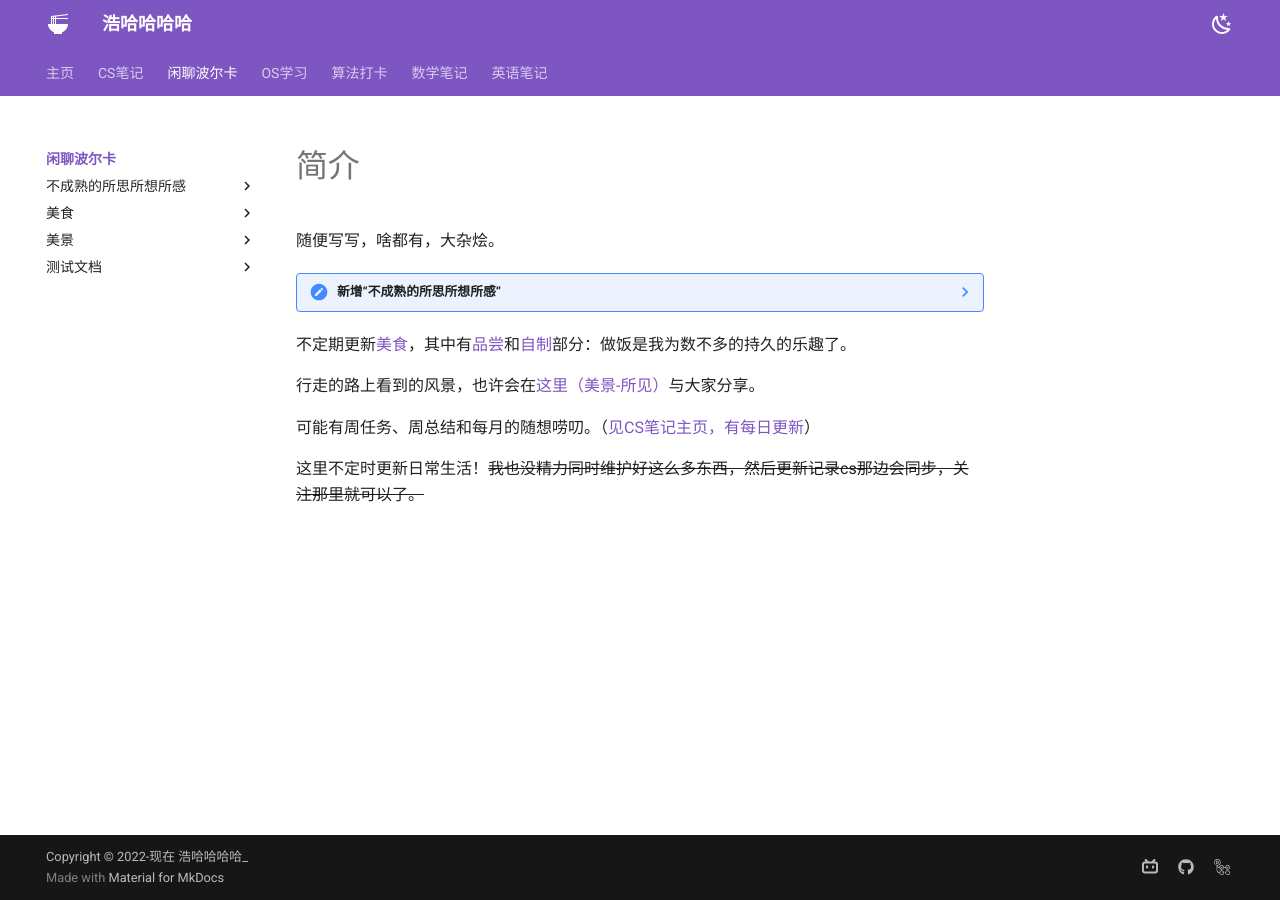
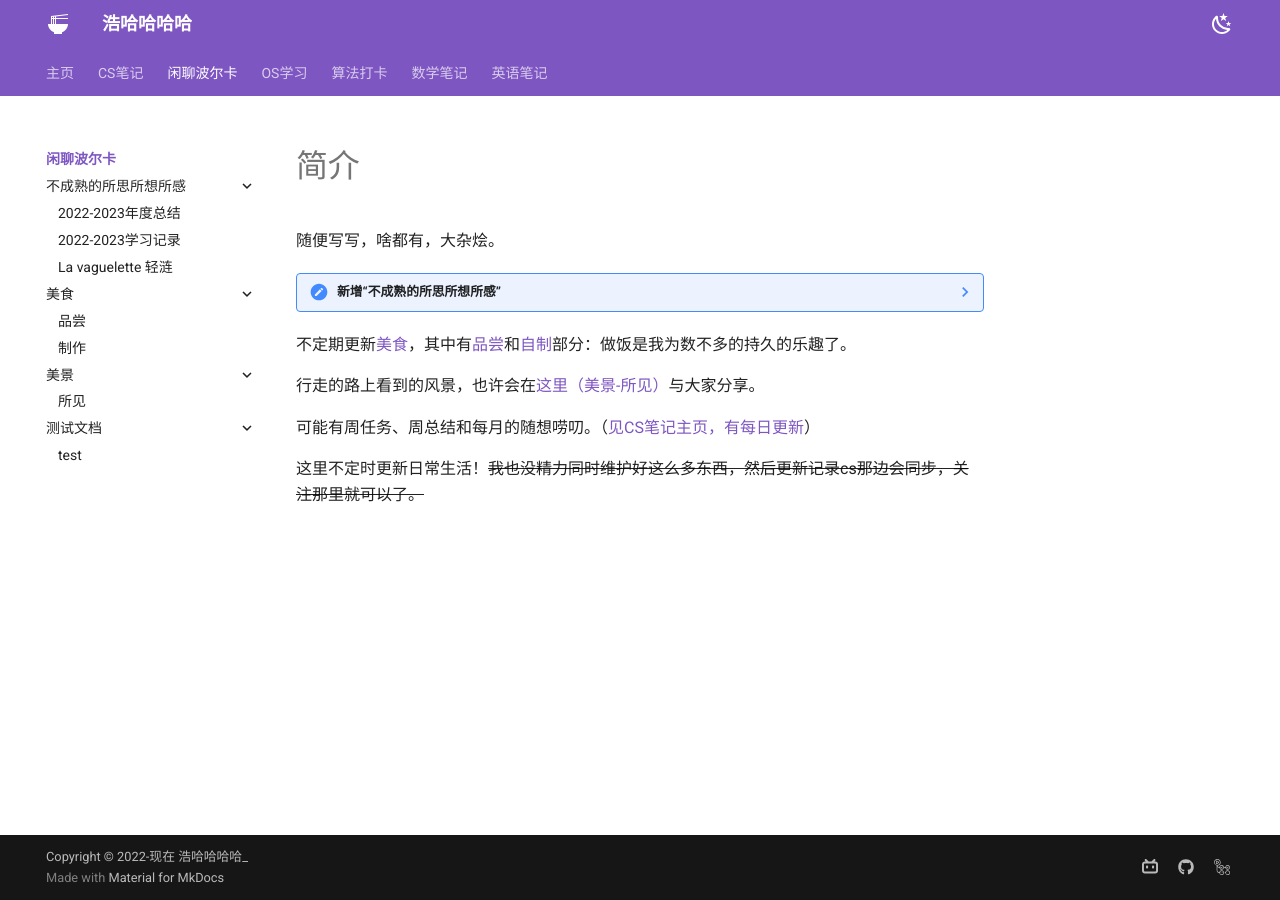
Before and after one commit to Haohahahaha/chat, an MkDocs documentation site: the page built from docs/index.md, in a window 1280 px wide. Built offline with MkDocs 1.6.1 and Material for MkDocs 9.7.7, drawn with Linux system fonts in a browser that asks for light colours.

Commit message:
2024-01-20_08:56:39 update

```diff
--- a/mkdocs.yml
+++ b/mkdocs.yml
@@ -23,7 +23,8 @@ theme:
     - navigation.tabs
     - navigation.top
     - navigation.indexes
-    - navigation.prune
+    - navigation.expand
+#   - navigation.prune
     - search.suggest
     - search.highlight
     # Instant Loading
```
